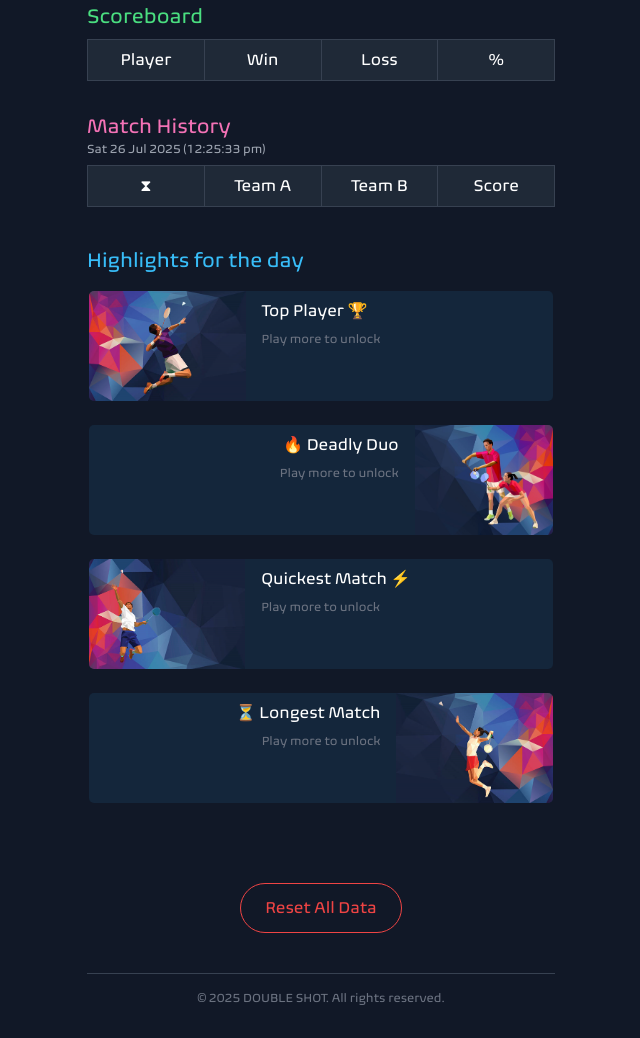
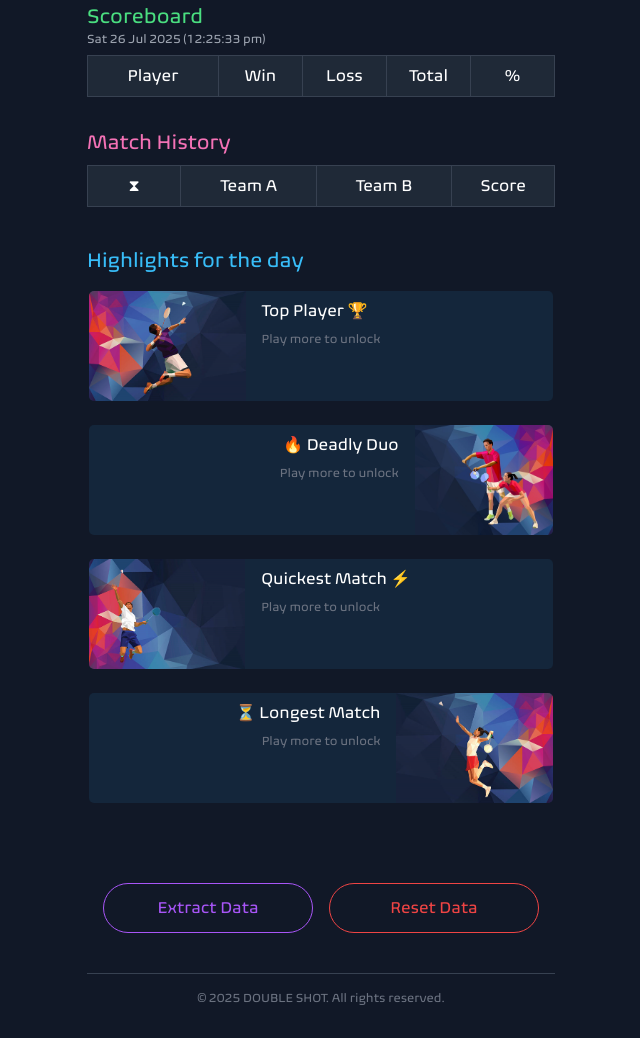
Before and after one commit to cyberc0dex/double-shot, a plain HTML site: page index.html in a window 1280 px wide. Shown: the part 297-1335 px from the top of the page, without its empty margins (319-959 px from the left). Drawn offline with nearby package versions, Linux system fonts and the light colour scheme.

Commit message:
Add files via upload

```diff
--- a/app.js
+++ b/app.js
@@ -102,10 +102,11 @@ function updateScoreboard() {
     const wr = total ? ((s.win / total) * 100).toFixed(1) : '0.0';
     tbody.innerHTML += `
       <tr>
-        <td class="border border-gray-700 py-1">${p}</td>
-        <td class="border border-gray-700 py-1">${s.win}</td>
-        <td class="border border-gray-700 py-1">${s.loss}</td>
-        <td class="border border-gray-700 py-1">${wr} %</td>
+        <td class="border border-gray-700 py-2">${p}</td>
+        <td class="border border-gray-700 py-2">${s.win}</td>
+        <td class="border border-gray-700 py-2">${s.loss}</td>
+        <td class="border border-gray-700 py-2">${total}</td>
+        <td class="border border-gray-700 py-2">${wr} %</td>
       </tr>
     `;
   });
@@ -120,8 +121,8 @@ function updateHistory() {
     tbody.innerHTML += `
       <tr>
         <td class="border border-gray-700 py-1">${m.duration}</td>
-        <td class="border border-gray-700 py-1">${m.teamA.join(' & ')}</td>
-        <td class="border border-gray-700 py-1">${m.teamB.join(' & ')}</td>
+        <td class="border border-gray-700 py-1">${m.teamA.join(' &<br> ')}</td>
+        <td class="border border-gray-700 py-1">${m.teamB.join(' &<br> ')}</td>
         <td class="border border-gray-700 py-1">${m.scoreA}-${m.scoreB}</td>
       </tr>
     `;
@@ -474,6 +475,40 @@ function hideCustomAlert() {
 
 
 
+function getSessionData() {
+  const tableToCSV = (tableId) => {
+    const table = document.getElementById(tableId);
+    let csv = '';
+    if (!table) return '';
+
+    const rows = table.querySelectorAll('tr');
+    rows.forEach(row => {
+      const cols = row.querySelectorAll('th, td');
+      const rowData = Array.from(cols).map(col => `"${col.textContent.trim()}"`);
+      csv += rowData.join(',') + '\n';
+    });
+    return csv.trim(); // remove last newline
+  };
+
+  const scoreCSV = tableToCSV('scoreTable');
+  const historyCSV = tableToCSV('historyTable');
+
+  const combinedCSV = '=== SCOREBOARD ===\n' + scoreCSV + '\n\n' + '=== MATCH HISTORY ===\n' + historyCSV;
+
+  // console.log(combinedCSV);
+
+  // Copy to clipboard
+  navigator.clipboard.writeText(combinedCSV).then(() => {
+    showCustomAlert("Session data copied to clipboard");
+  }).catch(err => {
+    showCustomAlert("Failed to copy data");
+    console.error("Clipboard error:", err);
+  });
+
+}
+
+
+
 function showCustomConfirm(message, callback) {
   document.getElementById('confirmMessage').innerHTML = message.replace(/\n/g, '<br>');
   document.getElementById('customConfirm').classList.remove('hidden');
--- a/index.html
+++ b/index.html
@@ -77,14 +77,16 @@
 
   <!-- Scoreboard -->
   <div class="mt-8 mb-8">
-    <h2 class="text-green-400 text-xl mb-2 biomeFont">Scoreboard</h2>
+    <h2 class="text-green-400 text-xl biomeFont">Scoreboard</h2>
+    <p id="dateTime" class="text-gray-400 text-xs biomeFont mb-2"></p>
     <table class="w-full text-center table-fixed border-collapse border border-gray-700">
       <thead class="bg-gray-800">
         <tr>
-          <th class="border border-gray-700 py-2 biomeFont">Player</th>
-          <th class="border border-gray-700 py-2 biomeFont">Win</th>
-          <th class="border border-gray-700 py-2 biomeFont">Loss</th>
-          <th class="border border-gray-700 py-2 biomeFont">%</th>
+          <th class="border border-gray-700 py-2 biomeFont w-auto">Player</th>
+          <th class="border border-gray-700 py-2 biomeFont w-[18%]">Win</th>
+          <th class="border border-gray-700 py-2 biomeFont w-[18%]">Loss</th>
+          <th class="border border-gray-700 py-2 biomeFont w-[18%]">Total</th>
+          <th class="border border-gray-700 py-2 biomeFont w-[18%]">%</th>
         </tr>
       </thead>
       <tbody id="scoreTable"></tbody>
@@ -93,15 +95,15 @@
 
   <!-- Match History -->
   <div class="mb-10">
-    <h2 class="text-pink-400 text-xl biomeFont">Match History</h2>
-    <p id="dateTime" class="text-gray-400 text-xs biomeFont mb-2"></p>
+    <h2 class="text-pink-400 text-xl mb-2 biomeFont">Match History</h2>
+
     <table class="w-full text-center table-fixed border-collapse border border-gray-700">
       <thead class="bg-gray-800">
         <tr>
-          <th class="border border-gray-700 py-2 biomeFont">⧗</th>
+          <th class="border border-gray-700 py-2 biomeFont w-[20%]">⧗</th>
           <th class="border border-gray-700 py-2 biomeFont">Team A</th>
           <th class="border border-gray-700 py-2 biomeFont">Team B</th>
-          <th class="border border-gray-700 py-2 biomeFont">Score</th>
+          <th class="border border-gray-700 py-2 biomeFont w-[22%]">Score</th>
         </tr>
       </thead>
       <tbody id="historyTable"></tbody>
@@ -180,9 +182,19 @@
 
   </div>
 
-  <!-- RESET Button -->
-  <div class="text-center mb-10">
-    <button onclick="resetSession()" class="border border-red-500 text-red-500 py-3 px-6 rounded-full biomeFont">Reset All Data</button>
+
+  <div class="flex w-full mb-10 text-center gap-4">
+
+    <!-- EXTRACT DATA button -->
+    <div class="w-1/2 pl-4">
+      <button onclick="getSessionData()" class="w-full border border-purple-500 text-purple-500 py-3 rounded-full biomeFont">Extract Data</button>
+    </div>
+
+    <!-- RESET Button -->
+    <div class="w-1/2 pr-4">
+      <button onclick="resetSession()" class="w-full border border-red-500 text-red-500 py-3 rounded-full biomeFont">Reset Data</button>
+    </div>
+
   </div>
 
   <!-- Custom Alert Popup -->
@@ -195,7 +207,7 @@
     </div>
   </div>
 
-  <!-- Custom Confirm Popup -->
+  <!-- RESET Confirm Popup -->
   <div id="customConfirm" class="fixed top-0 left-0 w-full h-full bg-black bg-opacity-50 hidden flex items-center justify-center z-50">
     <div class="bg-gray-800 text-white p-6 rounded-xl shadow-lg max-w-sm w-full text-center">
       <h2 id="confirmMessage" class="text-lg biomeFont mb-8">Are you sure?</h2>
```
